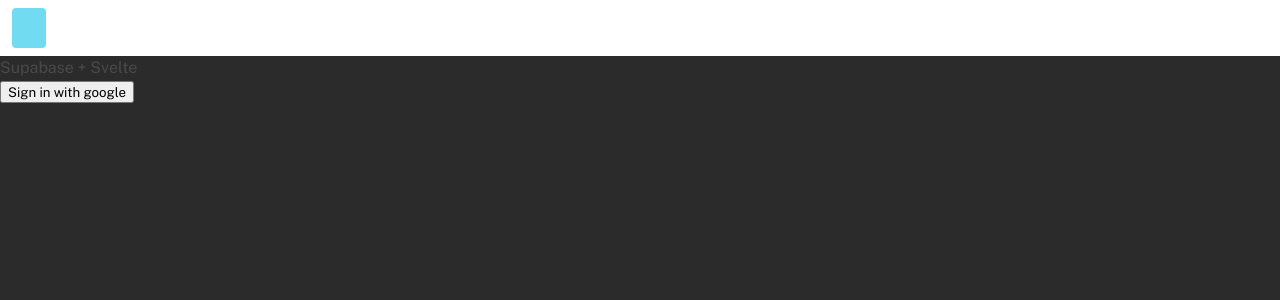
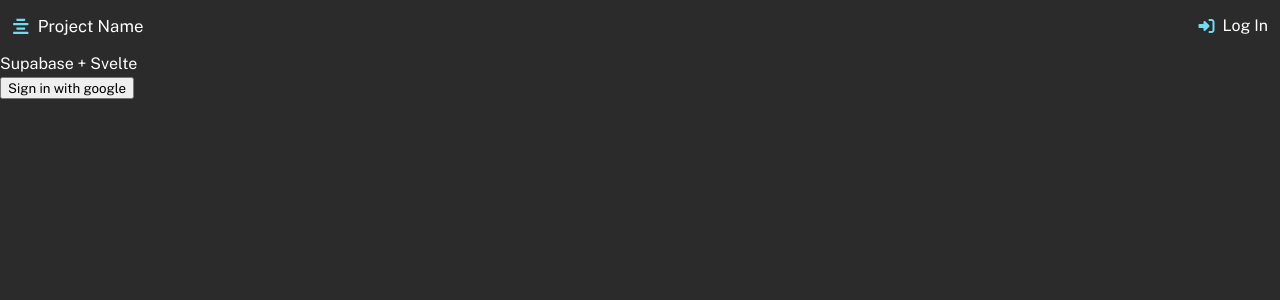
Before and after one commit to TigerHacks-Competition-Team/HoyaHacks, a SvelteKit app: page / in a window 1280 px wide. Shown: the top 300 px of the page. Built offline with nearby package versions, Linux system fonts and the light colour scheme.

Commit message:
Finish navbar + add fontawesome

```diff
--- a/package.json
+++ b/package.json
@@ -22,6 +22,7 @@
 	"type": "module",
 	"dependencies": {
 		"@fontsource/public-sans": "^4.5.12",
+		"@fortawesome/fontawesome-free": "^6.2.1",
 		"@supabase/supabase-js": "^2.5.0",
 		"bulma": "^0.9.4",
 		"svelte-preprocess": "^5.0.1"
--- a/src/routes/+page.svelte
+++ b/src/routes/+page.svelte
@@ -6,6 +6,7 @@
     import Notes from "./notes.svelte";
     import { goto } from "$app/navigation";
     import "@fontsource/public-sans";
+    import "@fortawesome/fontawesome-free/css/all.css";
     import "../style/landing.scss";
 
     let session: AuthSession | null;
@@ -24,10 +25,20 @@
     });
 </script>
 
-<nav class="navbar">
+<nav class="navbar not-scrolled">
     <div class="navbar-brand">
-        <div class="navbar-item">
-            <button class="button is-primary" />
+        <a class="navbar-item" href="/">
+            <img src="logo.svg" alt="" />
+        </a>
+    </div>
+    <div class="navbar-menu">
+        <div class="navbar-end">
+            <a href="#login" class="navbar-item icon-text">
+                <span class="icon">
+                    <i class="fas fa-right-to-bracket" />
+                </span>
+                <span>Log In</span>
+            </a>
         </div>
     </div>
 </nav>
--- a/src/style/global.scss
+++ b/src/style/global.scss
@@ -8,3 +8,7 @@ body {
 
     background-color: $bg1
 }
+
+html {
+    scroll-behavior: smooth;
+}
--- a/src/style/landing.scss
+++ b/src/style/landing.scss
@@ -1,4 +1,18 @@
 @import "vars.scss";
 @import "global.scss";
 
+.navbar {
+    // transparent before scrolled
+    &.not-scrolled {
+        background-color: transparent;
+
+        .navbar-item {
+            background-color: transparent !important;
+        }
+    }
+
+    .icon {
+        color: $primary;
+    }
+}
 @import "bulma/bulma.sass";
--- a/src/style/vars.scss
+++ b/src/style/vars.scss
@@ -2,9 +2,16 @@
 @use "bulma/sass/utilities/_all.sass" as defaults;
 
 // CUSTOM VARIABLES
-$bg1: #2B2B2B;
+$bg1: #2b2b2b;
 
 // OVERRIDE VARIABLES
-$primary: #71DBF2;
+$primary: #71dbf2;
+$link: lighten($primary, 15);
 
-$family-sans-serif: "Public Sans", "Fira Sans", "Ubuntu", defaults.$family-sans-serif;
+$scheme-main: #2b2b2b;
+$scheme-main-ter: #222222;
+$scheme-main-bis: #1E1E1E;
+$text: #fff;
+
+$family-sans-serif: "Public Sans", "Fira Sans", "Ubuntu",
+    defaults.$family-sans-serif;
```
Also changed, not shown: static/logo.svg (added).
